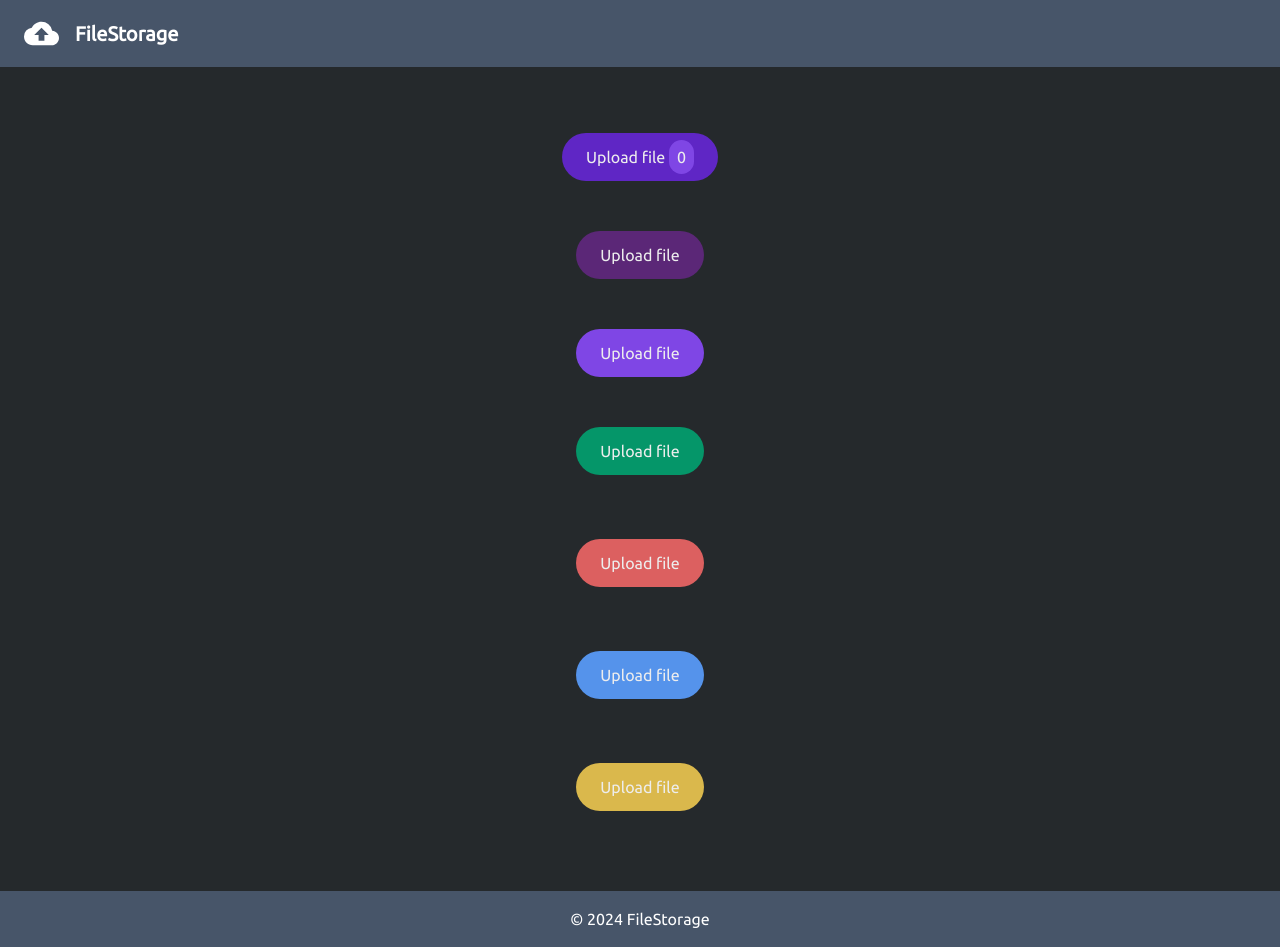
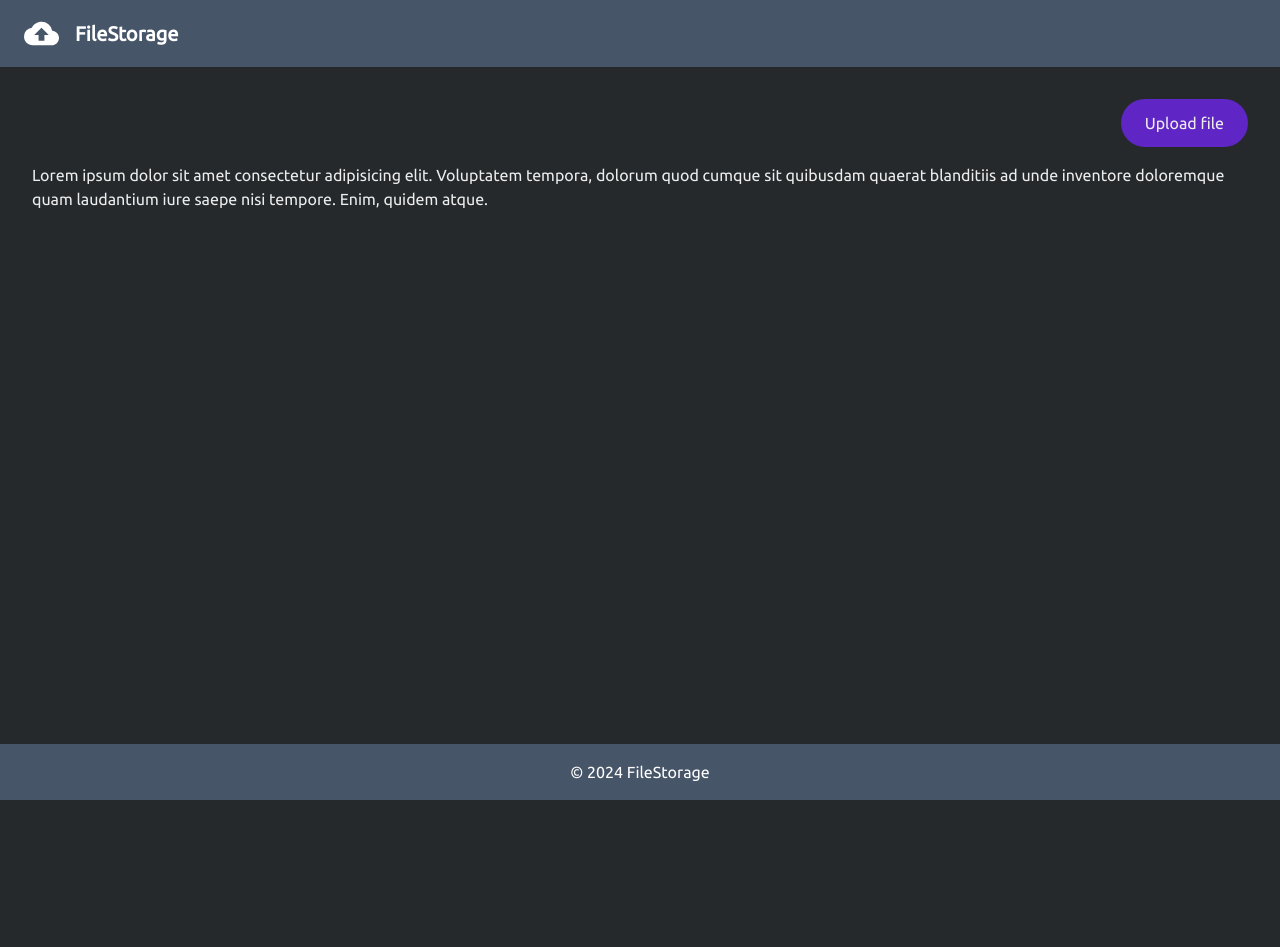
Before and after one commit to Lucashcr/filestorage, a Next.js app in the folder frontend/: page / in a window 1280 px wide. After the commit the page ends 800 px from the top, so only its background shows below. Built offline with nearby package versions, Linux system fonts and the light colour scheme.

Commit message:
fix(frontend): Refactor main layout

```diff
--- a/frontend/app/layout.tsx
+++ b/frontend/app/layout.tsx
@@ -2,9 +2,9 @@ import type { Metadata } from "next";
 import localFont from "next/font/local";
 import "./globals.css";
 
-import Header from "@/components/header";
-import Footer from "@/components/footer";
-import ToastContainerProvider from "@/components/toast-provider";
+import Header from "@/components/layout/header";
+import Footer from "@/components/layout/footer";
+import ToastContainerProvider from "@/components/layout/toast-provider";
 
 const ubuntuBold = localFont({
   src: "../fonts/Ubuntu-Bold.ttf",
@@ -63,7 +63,7 @@ export default function RootLayout({
         className={`${ubuntuBold.variable} ${ubuntuBoldItalic.variable} ${ubuntuItalic.variable} ${ubuntuLight.variable} ${ubuntuLightItalic.variable} ${ubuntuMedium.variable} ${ubuntuMediumItalic.variable} ${ubuntuRegular.variable} antialiased font-[family-name:var(--font-ubuntu-regular)] min-h-screen flex flex-col`}
       >
         <Header />
-        <main className="grid grid-rows-[20px_1fr_20px] items-center justify-items-center p-8 pb-20 gap-16 sm:p-20 flex-grow">
+        <main className="flex flex-col items-center flex-grow max-w-[1400px] self-center m-8">
           {children}
         </main>
         <Footer />
--- a/frontend/app/page.tsx
+++ b/frontend/app/page.tsx
@@ -1,50 +1,17 @@
-"use client"
-
-
-import { toast } from "react-toastify";
+import UploadButton from "@/components/buttons/upload-button";
 
 export default function Home() {
   return (
     <>
-      <button
-        className="bg-primary px-6 py-3 rounded-full"
-      >
-        Upload file <span className="bg-accent p-2 rounded-full">0</span>
-      </button>
-      <button
-        className="bg-secondary px-6 py-3 rounded-full"
-      >
-        Upload file
-      </button>
-      <button
-        className="bg-accent px-6 py-3 rounded-full"
-      >
-        Upload file
-      </button>
-      <button
-        className="bg-success px-6 py-3 rounded-full"
-        onClick={() => {toast.success("Sucesso")}}
-      >
-        Upload file
-      </button>
-      <button
-        className="bg-error px-6 py-3 rounded-full"
-        onClick={() => {toast.error("Erro")}}
-      >
-        Upload file
-      </button>
-      <button
-        className="bg-info px-6 py-3 rounded-full"
-        onClick={() => {toast.info("Informação")}}
-      >
-        Upload file
-      </button>
-      <button
-        className="bg-warning px-6 py-3 rounded-full"
-        onClick={() => {toast.warning("Aviso")}}
-      >
-        Upload file
-      </button>
+      <div className="w-full flex justify-end mb-4">
+        <UploadButton />
+      </div>
+      <p>
+        Lorem ipsum dolor sit amet consectetur adipisicing elit. Voluptatem
+        tempora, dolorum quod cumque sit quibusdam quaerat blanditiis ad unde
+        inventore doloremque quam laudantium iure saepe nisi tempore. Enim,
+        quidem atque.
+      </p>
     </>
   );
 }
--- /dev/null
+++ b/frontend/components/buttons/upload-button.tsx
@@ -0,0 +1,28 @@
+"use client";
+
+import React, { useMemo } from "react";
+import { toast } from "react-toastify";
+
+type UploadButtonProps = {
+  chilren?: typeof React.Children;
+  className?: string;
+};
+
+function onClickHandler() {
+  toast("OK!");
+}
+
+export default function UploadButton(props: UploadButtonProps) {
+  const cls = useMemo(() => {
+    let cls = `bg-primary px-6 py-3 rounded-full`;
+    if (cls) {
+      cls += ` ${props.className}`;
+    }
+    return cls;
+  }, [props.className]);
+  return (
+    <button className={cls} onClick={onClickHandler}>
+      Upload file
+    </button>
+  );
+}
```
Also changed, not shown: frontend/components/layout/footer.tsx (renamed from frontend/components/footer.tsx), frontend/components/layout/header.tsx (renamed from frontend/components/header.tsx), frontend/components/layout/toast-provider.tsx (renamed from frontend/components/toast-provider.tsx).
